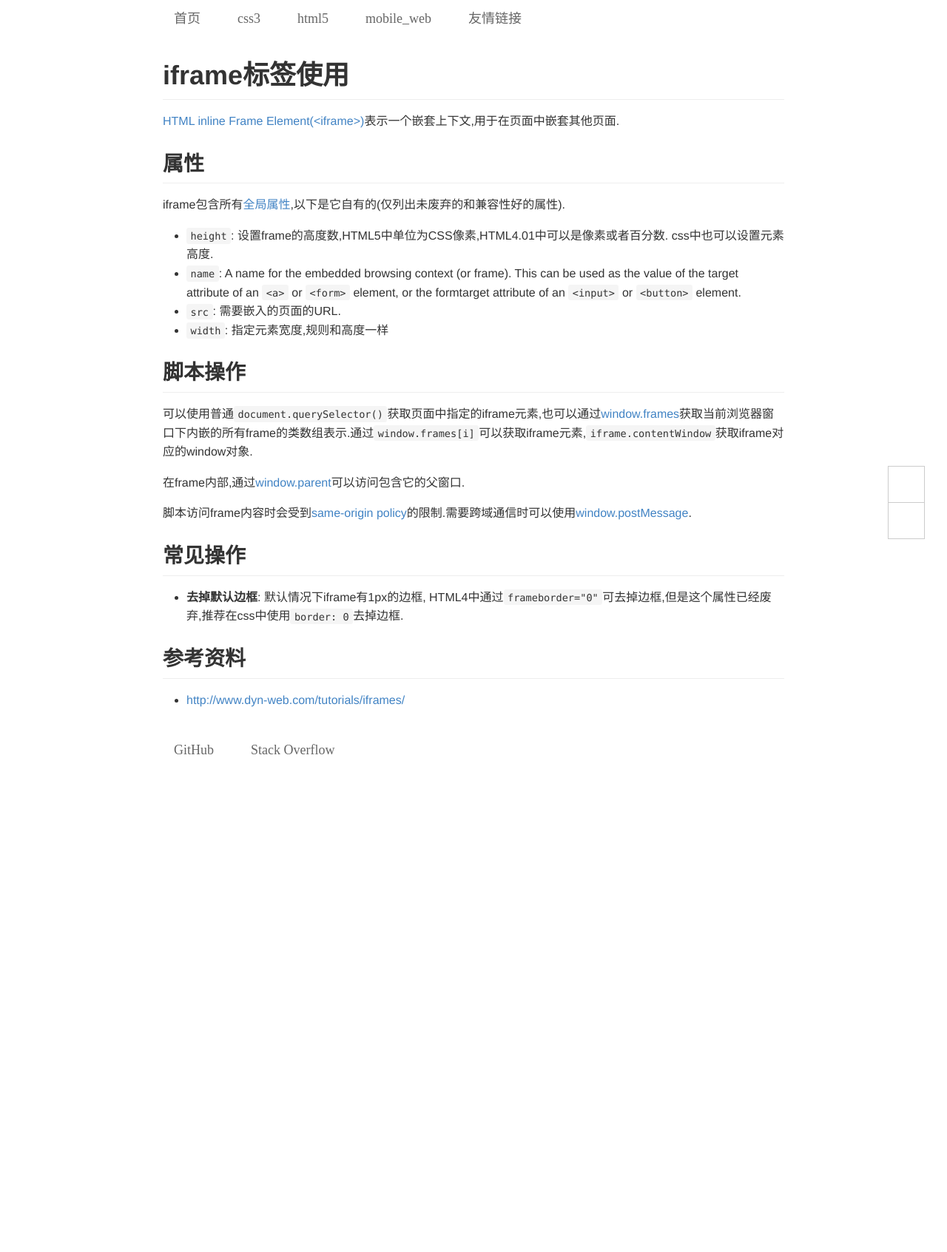
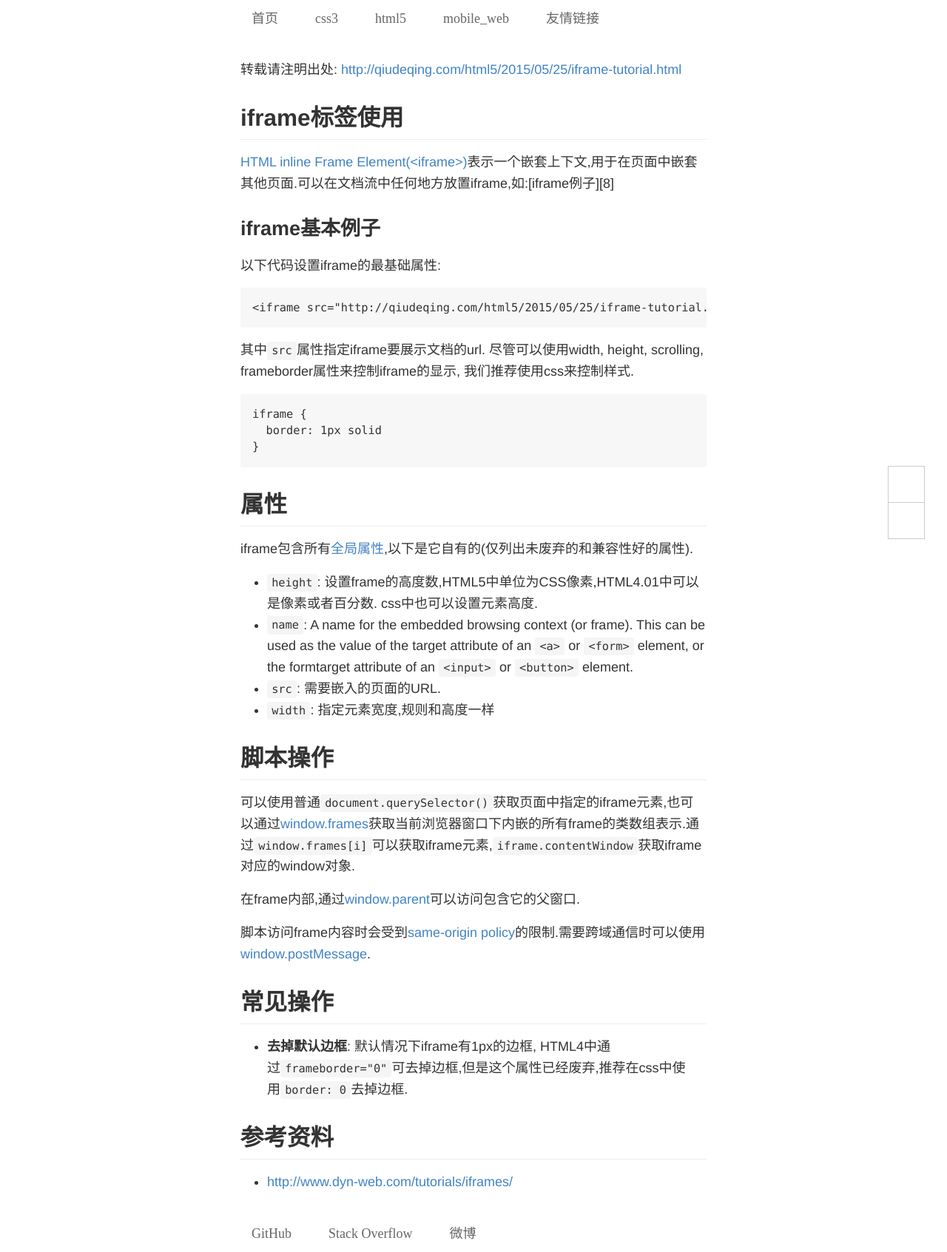
Before and after one commit to footmess/qiu-deqing.github.io, a Jekyll site: the page built from html5/_posts/2015-05-25-iframe-tutorial.md, in a window 1280 px wide. Shown: the whole page at 74% size. Built offline with Jekyll 4.4.1, drawn with Linux system fonts in a browser that asks for light colours; some web fonts are replaced; comment, search, counter and statistics services are not loaded; before the commit the page ends 1039 px from its top, so only the background shows below that.

Commit message:
update iframe

```diff
--- a/_includes/footer.html
+++ b/_includes/footer.html
@@ -4,6 +4,7 @@
   <ul class="page-nav">
     <li><a href="https://github.com/qiu-deqing">GitHub</a></li>
     <li><a href="http://stackoverflow.com/users/3004355/qiu-deqing">Stack Overflow</a></li>
+    <li><a href="http://weibo.com/u/2042986003">微博</a></li>
   </ul>
 </footer>
 
--- a/_layouts/blog.html
+++ b/_layouts/blog.html
@@ -20,6 +20,8 @@
     {% include header.html %}
 
     <div class="markdown-body">
+      转载请注明出处: <a href="{{site.url}}{{page.url}}">{{site.url}}{{page.url}}</a>
+
       {{ content }}
     </div>
 
--- a/assets/css/style.css
+++ b/assets/css/style.css
@@ -1,7 +1,7 @@
 
 
 body {
-  max-width: 860px;
+  max-width: 650px;
   margin: 0 auto;
 }
 .main {
@@ -97,7 +97,7 @@ body {
   color: #333;
   overflow: hidden;
   font-family: "Helvetica Neue", Helvetica, "Segoe UI", Arial, freesans, sans-serif;
-  font-size: 16px;
+  font-size: 18px;
   line-height: 1.6;
   word-wrap: break-word;
   margin: 20px 0;
--- a/html5/_posts/2015-05-25-iframe-tutorial.md
+++ b/html5/_posts/2015-05-25-iframe-tutorial.md
@@ -5,9 +5,21 @@ title: iframe标签使用
 ---
 
 
-# iframe标签使用
+## iframe标签使用
 
-[HTML inline Frame Element(<iframe>)][1]表示一个嵌套上下文,用于在页面中嵌套其他页面.
+[HTML inline Frame Element(<iframe>)][1]表示一个嵌套上下文,用于在页面中嵌套其他页面.可以在文档流中任何地方放置iframe,如:[iframe例子][8]
+
+### iframe基本例子
+
+以下代码设置iframe的最基础属性:
+
+    <iframe src="http://qiudeqing.com/html5/2015/05/25/iframe-tutorial.html"></iframe>
+
+其中`src`属性指定iframe要展示文档的url. 尽管可以使用width, height, scrolling, frameborder属性来控制iframe的显示, 我们推荐使用css来控制样式.
+
+    iframe {
+      border: 1px solid
+    }
 
 ## 属性
 
@@ -33,7 +45,7 @@ iframe包含所有[全局属性][2],以下是它自有的(仅列出未废弃的
 
 ## 参考资料
 
-- [http://www.dyn-web.com/tutorials/iframes/]()
+- [http://www.dyn-web.com/tutorials/iframes/][7]
 
 
 [1]: https://developer.mozilla.org/en-US/docs/Web/HTML/Element/iframe
```
Also changed, not shown: other parts of html5/_posts/2015-05-25-iframe-tutorial.md (+1 -0 lines).
